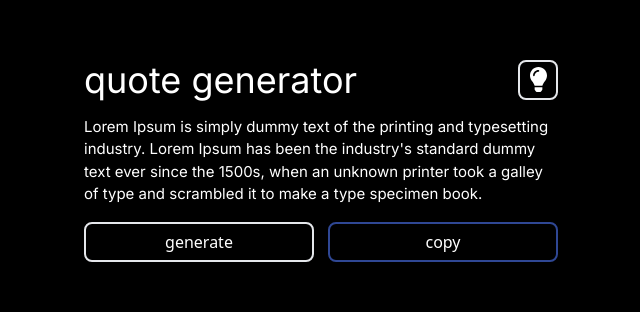
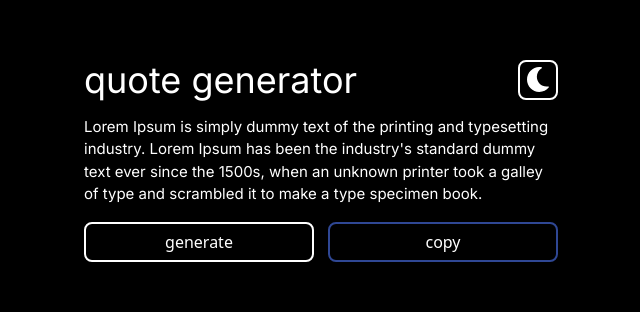
Before and after one commit to ttommie/quote-generator, a React (Vite) app: page / in a window 1280 px wide. Shown: the part 223-535 px from the top of the page, without its empty margins (319-959 px from the left). Built offline with nearby package versions, Linux system fonts and the light colour scheme.

Commit message:
feat(themes): create a dark and light theme for app

```diff
--- a/src/App.tsx
+++ b/src/App.tsx
@@ -4,13 +4,11 @@ import Quote from './components/Quote';
 
 function App() {
   return (
-    <div className="flex flex-col min-h-screen">
-
+    <div className="dark flex flex-col min-h-screen bg-background text-textColor">
       <div className='flex flex-col flex-grow justify-center items-center space-y-4'>
         <Header />
         <Quote />
       </div>
-
       <div>
         <Footer />
       </div>
--- /dev/null
+++ b/src/assets/darkMode.tsx
@@ -0,0 +1,8 @@
+const DarkMode = () => (
+<svg width="22" height="25" viewBox="0 0 22 25" fill="none" xmlns="http://www.w3.org/2000/svg">
+<path className="fill-svg" d="M12.3083 25C16.1047 25 19.572 23.2458 21.8691 20.3715C22.209 19.9463 21.8384 19.3251 21.3133 19.4267C15.3417 20.5816 9.85782 15.9317 9.85782 9.80977C9.85782 6.2833 11.7167 3.04048 14.7378 1.29443C15.2035 1.02529 15.0863 0.308252 14.5572 0.208984C13.8153 0.070065 13.0626 0.000114079 12.3083 0C5.51425 0 0 5.59136 0 12.5C0 19.3999 5.50559 25 12.3083 25Z" fill="black"/>
+</svg>
+
+);
+
+export default DarkMode;
--- /dev/null
+++ b/src/assets/lightMode.tsx
@@ -0,0 +1,10 @@
+const LightMode = () => (
+  <svg width='17' height='25' viewBox='0 0 17 25' fill='none' xmlns='http://www.w3.org/2000/svg'>
+    <path
+      className='fill-svg'
+      d='M4.63926 22.1846C4.63974 22.4918 4.72957 22.7925 4.89812 23.0484L5.72349 24.3027C5.86449 24.5172 6.05573 24.693 6.2802 24.8147C6.50467 24.9363 6.7554 25 7.01008 25H9.9904C10.2451 25 10.4958 24.9363 10.7203 24.8147C10.9448 24.693 11.136 24.5172 11.277 24.3027L12.1024 23.0484C12.2708 22.7925 12.3609 22.492 12.3612 22.1846L12.3632 20.3121H4.63685L4.63926 22.1846ZM0 8.59361C0 10.7601 0.79446 12.7366 2.10375 14.2468C2.90159 15.1672 4.14955 17.09 4.62526 18.712C4.62719 18.7247 4.62864 18.7374 4.63057 18.7501H12.3694C12.3714 18.7374 12.3728 18.7252 12.3747 18.712C12.8505 17.09 14.0984 15.1672 14.8962 14.2468C16.2055 12.7366 17 10.7601 17 8.59361C17 3.83834 13.1803 -0.0146065 8.47344 4.16289e-05C3.54682 0.015178 0 4.05123 0 8.59361ZM8.5 4.68744C6.36969 4.68744 4.63636 6.43985 4.63636 8.59361C4.63636 9.02524 4.29057 9.37484 3.86364 9.37484C3.4367 9.37484 3.09091 9.02524 3.09091 8.59361C3.09091 5.57805 5.51727 3.12498 8.5 3.12498C8.92693 3.12498 9.27273 3.47458 9.27273 3.90621C9.27273 4.33784 8.92693 4.68744 8.5 4.68744Z'
+    />
+  </svg>
+);
+
+export default LightMode;
--- a/src/components/Footer.tsx
+++ b/src/components/Footer.tsx
@@ -3,15 +3,15 @@ const Footer = () => (
     <a
       target='_blank'
       href='https://github.com/ttommie/quote-generator'
-      className='font-inter text-[11px] text-white/50 uppercase hover:text-white'
+      className='font-inter text-[11px] text-links/50 uppercase hover:text-linksHover'
     >
       source
     </a>
-    <h1 className='font-inter text-[11px] text-white/50 uppercase'>•</h1>
+    <h1 className='font-inter text-[11px] text-links/50 uppercase'>•</h1>
     <a
       target='_blank'
       href='https://github.com/ttommie'
-      className='font-inter text-[11px] text-white/50 uppercase hover:text-white'
+      className='font-inter text-[11px] text-links/50 uppercase hover:text-linksHover'
     >
       github
     </a>
--- a/src/components/Header.tsx
+++ b/src/components/Header.tsx
@@ -1,16 +1,29 @@
-import LightMode from '../assets/lightMode.svg'
-import DarkMode from '../assets/darkMode.svg'
+import { useState } from 'react'
+import DarkMode from '../assets/darkMode.tsx'
+import LightMode from '../assets/lightMode.tsx'
 
-const Header = () => (
-    <div className="flex justify-between items-center w-[474px]">
+function Header() {
+  const [darkTheme, setDarkTheme] = useState(true)
+
+  // TODO: Allow the switch of dark theme to change the style of the entire website
+  const HandleColor = (e: React.MouseEvent<HTMLDivElement>) => {
+    setDarkTheme(!darkTheme)
+  }
+
+  return (
+    <div className='flex justify-between items-center w-[474px]'>
       {/* Title */}
-      <h1 className="font-inter text-4xl">quote generator</h1>
+      <h1 className='font-inter text-4xl'>quote generator</h1>
 
       {/* Color Mode */}
-      <div className=" flex justify-center items-center border-2 w-10 h-10 rounded-lg hover:shadow-[inset_0px_0px_50px_0px_#ffffff1A]">
-        <img src={LightMode} alt="lightmode" width="17" height="25" />
+      <div
+        className='flex justify-center items-center border-2 border-border w-10 h-10 rounded-lg hover:shadow-[inset_0px_0px_50px_0px_#FFFFFF33]'
+        onClick={(e) => HandleColor(e)}
+      >
+        {darkTheme ? DarkMode() : LightMode()}
       </div>
     </div>
   )
+}
 
 export default Header
--- a/src/components/Quote.tsx
+++ b/src/components/Quote.tsx
@@ -10,10 +10,10 @@ function Quote() {
 
       {/* Buttons */}
       <div className='flex justify-between'>
-        <button className='border-2 rounded-lg w-[230px] h-10 hover:shadow-[inset_0px_0px_50px_0px_#FFFFFF1A]'>
+        <button className='border-2 rounded-lg w-[230px] h-10 border-border hover:shadow-[inset_0px_0px_50px_0px_#FFFFFF33]'>
           generate
         </button>
-        <button className='border-2 rounded-lg w-[230px] h-10 border-[#2F4794] hover:shadow-[inset_0px_0px_50px_0px_#3F75C61A]'>
+        <button className='border-2 rounded-lg w-[230px] h-10 border-borderAccent hover:shadow-[inset_0px_0px_50px_0px_#3F75C633]'>
           copy
         </button>
       </div>
--- a/src/index.css
+++ b/src/index.css
@@ -3,7 +3,25 @@
 @tailwind utilities;
 
 body {
-  background-color: #000000;
-  color: #ffffff;
   @apply select-none;
 }
+
+.dark {
+  --background: 0, 0, 0;        /* #000000 */
+  --textColor: 255, 255, 255;   /* #FFFFFF */
+  --borderColor: 255, 255, 255; /* #FFFFFF */
+  --borderAccent: 47, 71, 148;  /* #2F4794 */
+  --links: 255, 255, 255;       /* #FFFFFF */
+  --linksHover: 255, 255, 255;  /* #FFFFFF */
+  --svg: 255, 255, 255;         /* #FFFFFF */
+}
+
+.light {
+  --background: 255, 255, 255;  /* #000000 */
+  --textColor: 0, 0, 0;         /* #FFFFFF */
+  --borderColor: 0, 0, 0;       /* #FFFFFF */
+  --borderAccent: 47, 71, 148;  /* #2F4794 */
+  --links: 0, 0, 0;             /* #FFFFFF */
+  --linksHover: 0, 0, 0;        /* #FFFFFF */
+  --svg: 0, 0, 0;               /* #FFFFFF */
+}
--- a/tailwind.config.js
+++ b/tailwind.config.js
@@ -8,6 +8,15 @@ export default {
     extend: {
       fontFamily: {
         inter: [ "Inter", "sans-serif" ]
+      },
+      colors: {
+        background: "rgba(var(--background))",
+        textColor: "rgba(var(--textColor))",
+        border: "rgba(var(--borderColor))",
+        borderAccent: "rgba(var(--borderAccent))",
+        links: "rgba(var(--links))",
+        linksHover: "rgba(var(--linksHover))",
+        svg: "rgba(var(--svg))",
       }
     },
   },
```
Also changed, not shown: src/assets/darkMode.svg (deleted), src/assets/lightMode.svg (deleted).
